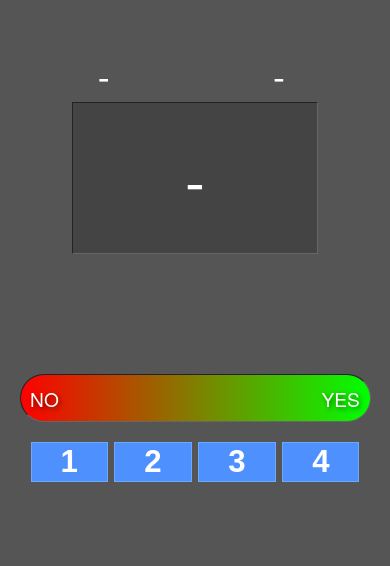
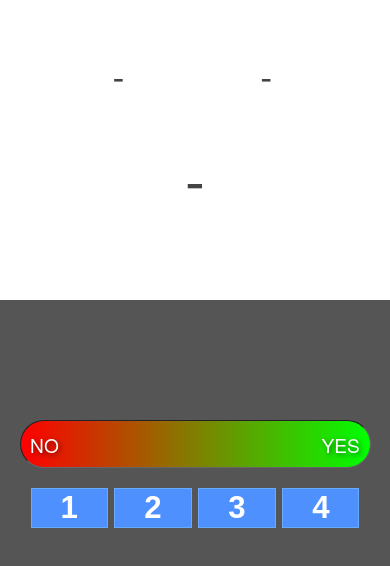
Before and after one commit to Omnomios/pinyin, a plain HTML site: page www/index.html in a window 390 px wide. Drawn offline with Linux system fonts and the light colour scheme; some packages are replaced by stand-ins of ours; files whose address does not match are found by name.

Commit message:
Layout changes

```diff
--- a/www/css/style.css
+++ b/www/css/style.css
@@ -68,7 +68,7 @@ body
 {
     display: inline-block;
     width:48%;
-    color: white;
+    color: #444;
     font-size: 1.5em;
     text-align: center;
     line-height: 1.5em;
@@ -86,14 +86,10 @@ body
 
 .word
 {
-    color: white;
+    color: #444;
     font-size: 2.5em;
     text-align: center;
     line-height: 2.5em;
-
-    width: 70%;
-    margin: 0 auto;
-    background-color: #444;
     -webkit-transition: background-color 1s ease-in-out;
 }
 
@@ -177,10 +173,11 @@ div.controls ul li button
 
 div.display
 {
-    width:90%;
-    padding-top: 2em;
+    width:100%;
+    padding: 2em;
     margin: 0 auto;
     display: block;
+    background-color: white;
 }
 
 div.controls
--- a/www/index.html
+++ b/www/index.html
@@ -21,7 +21,7 @@
                         -
                     </div>
                 </div>
-                <div class="word inset" onClick="app.wordSound();">
+                <div class="word" onClick="app.wordSound();">
                     -
                 </div>
             </div>
```
Also changed, not shown: 1 other file.
